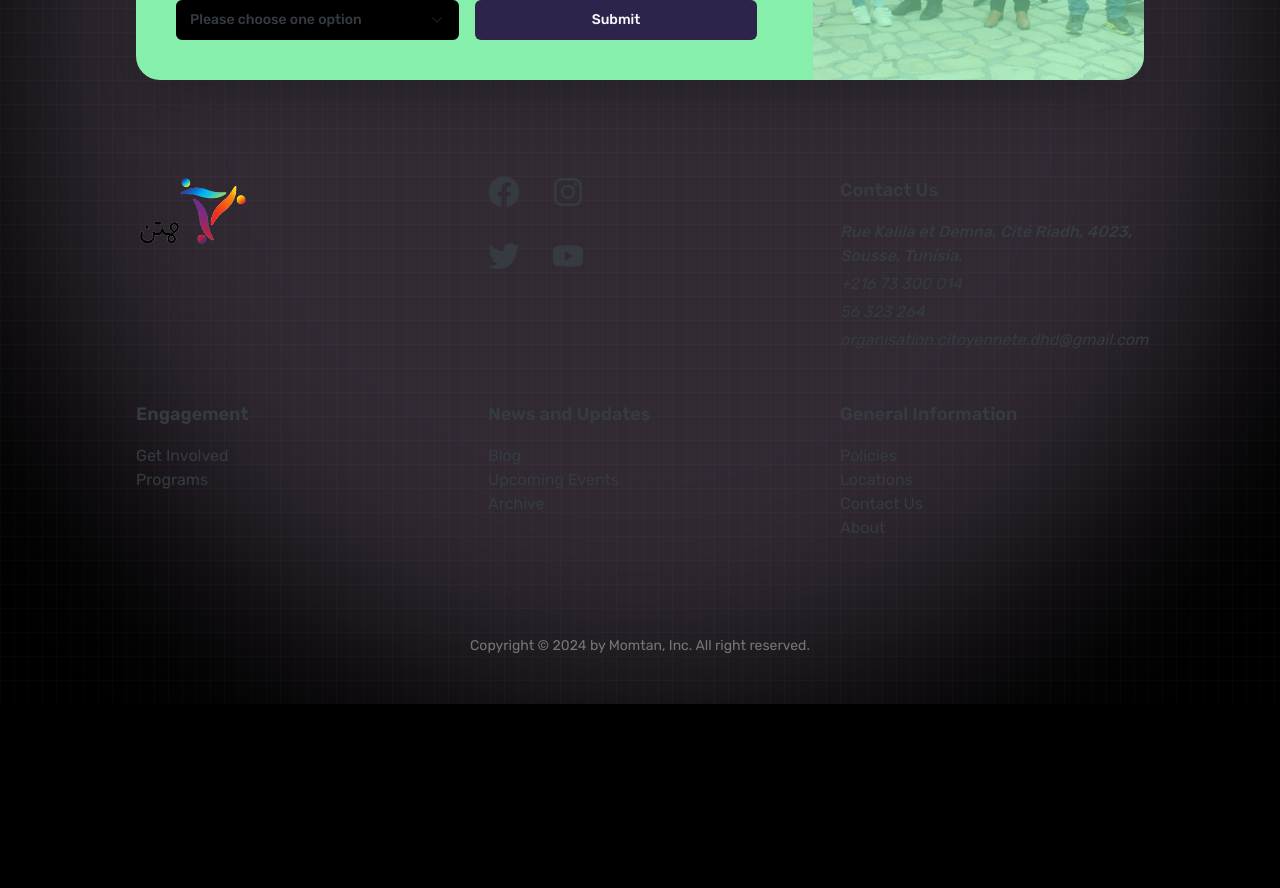
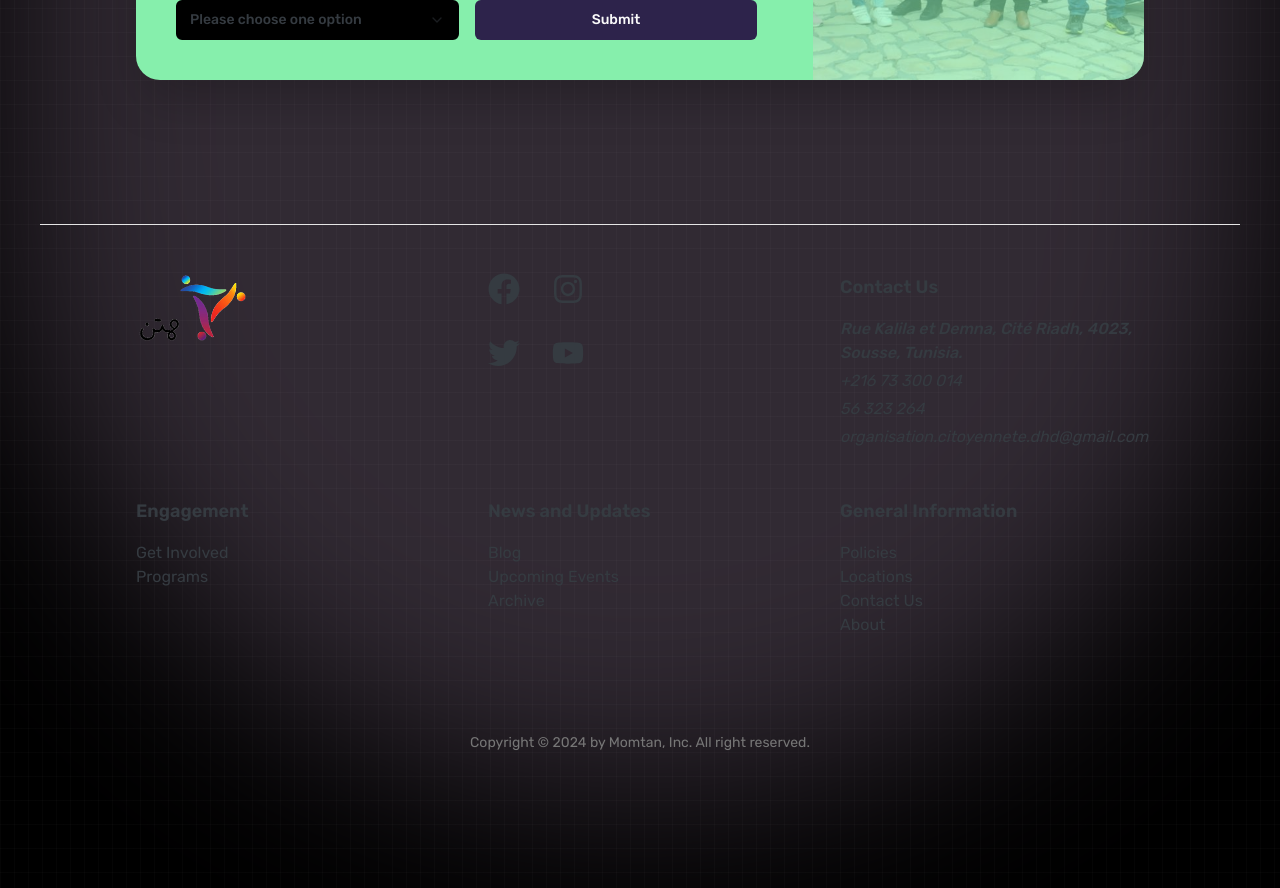
Before and after one commit to NourEssalam/front-momtan, a Next.js app: page / in a window 1280 px wide. Shown: the part 2320-3208 px from the top of the page. Before the commit the page ends 3024 px from the top, so only its background shows below. Built offline with nearby package versions, Linux system fonts and the light colour scheme.

Commit message:
fix footer

```diff
--- a/components/shared-components/Footer.tsx
+++ b/components/shared-components/Footer.tsx
@@ -3,6 +3,7 @@
 import Link from "next/link";
 import Image from "next/image";
 import Container from "../shared-components/Container";
+import { Separator } from "@/components/ui/separator";
 
 export default function Footer() {
   const groupedMenu = footerMenu.reduce<Record<string, footerMenuType[]>>(
@@ -20,7 +21,10 @@
   //items must be in the center
 
   FIXME: return (
-    <footer className="">
+    <footer className="my-24">
+      {/* main section */}
+
+      <Separator className="max-w-[1200px] mx-auto  px-6    lg:px-24" />
       <Container variant="default">
         <main
           className=" grid grid-cols-1 gap-x-6 gap-y-12
--- /dev/null
+++ b/components/ui/separator.tsx
@@ -0,0 +1,31 @@
+"use client"
+
+import * as React from "react"
+import * as SeparatorPrimitive from "@radix-ui/react-separator"
+
+import { cn } from "@/lib/utils"
+
+const Separator = React.forwardRef<
+  React.ElementRef<typeof SeparatorPrimitive.Root>,
+  React.ComponentPropsWithoutRef<typeof SeparatorPrimitive.Root>
+>(
+  (
+    { className, orientation = "horizontal", decorative = true, ...props },
+    ref
+  ) => (
+    <SeparatorPrimitive.Root
+      ref={ref}
+      decorative={decorative}
+      orientation={orientation}
+      className={cn(
+        "shrink-0 bg-border",
+        orientation === "horizontal" ? "h-[1px] w-full" : "h-full w-[1px]",
+        className
+      )}
+      {...props}
+    />
+  )
+)
+Separator.displayName = SeparatorPrimitive.Root.displayName
+
+export { Separator }
```
